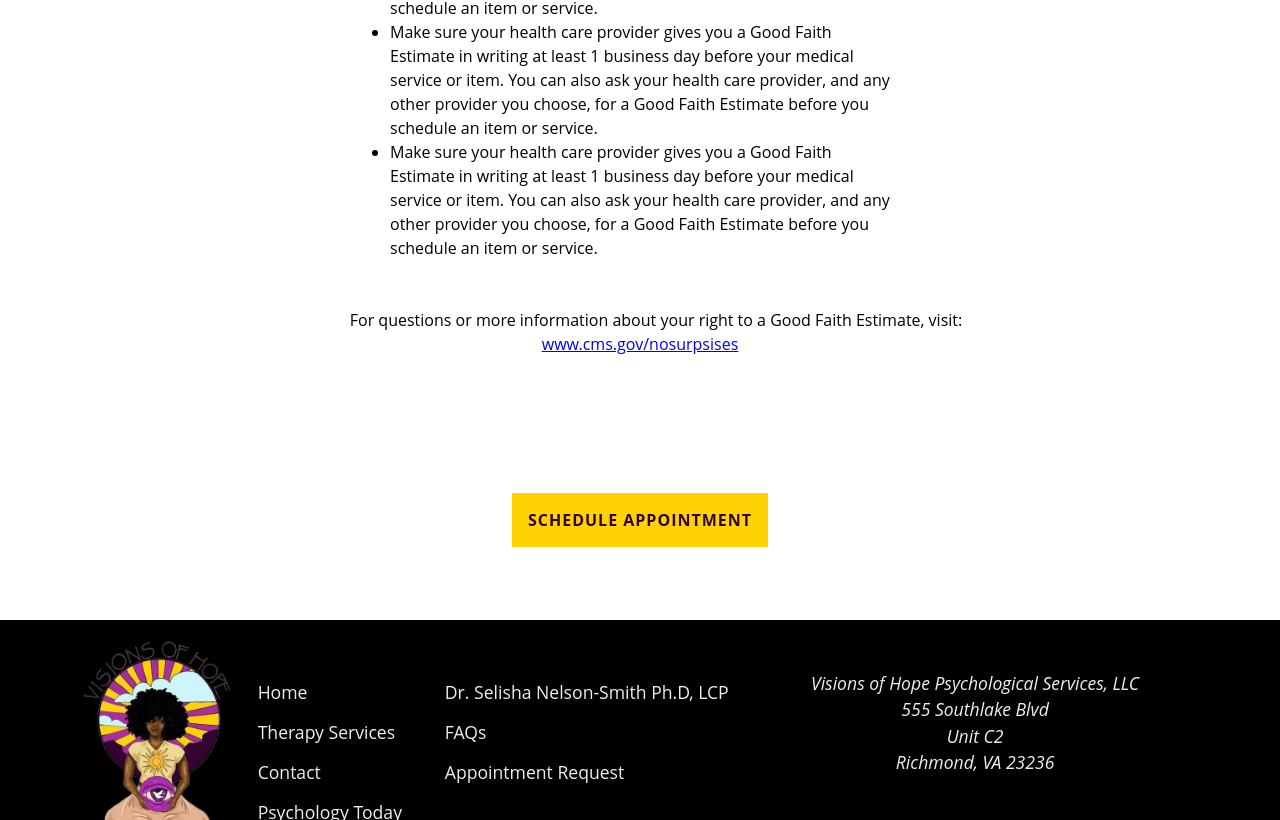
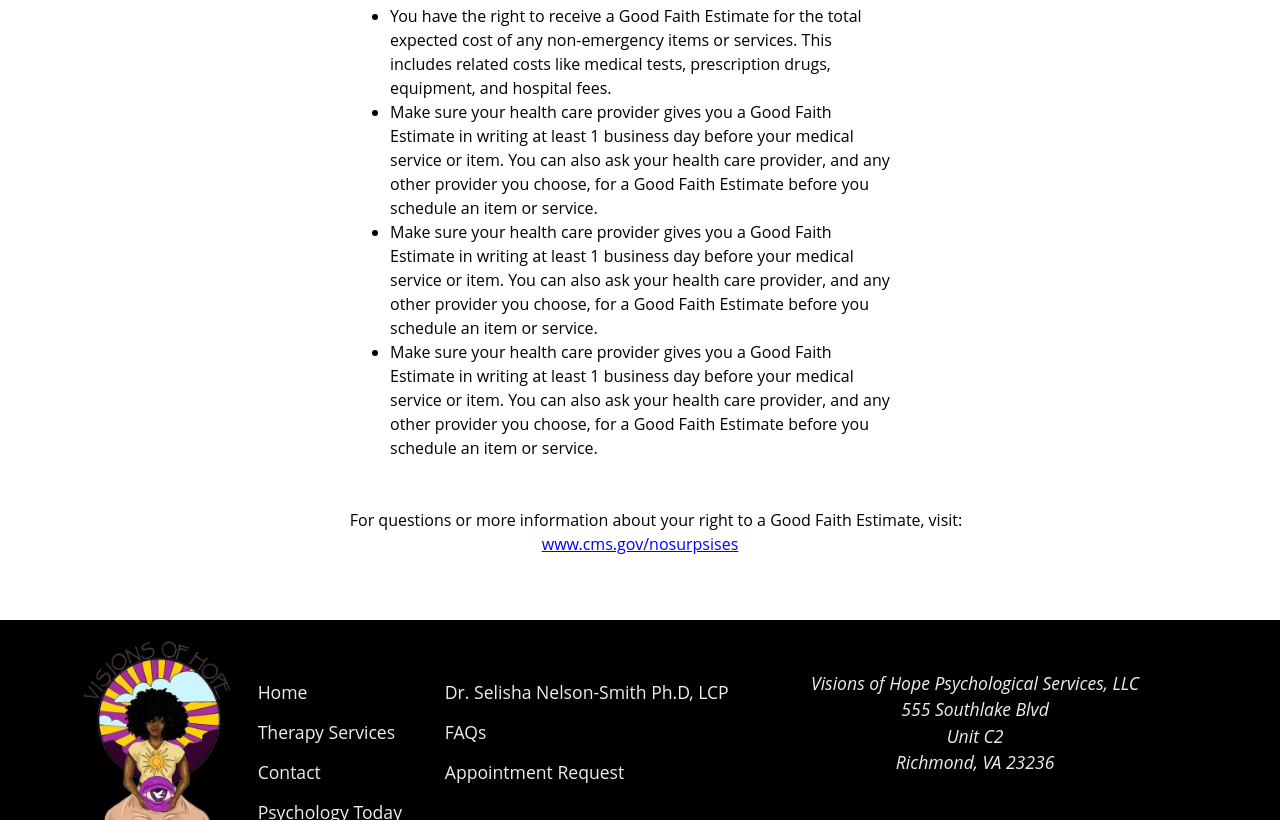
Before and after one commit to artsycoder533/vohps-next, a Next.js app: page /faqs in a window 1280 px wide. Shown: the part 2006-2826 px from the top of the page. Built offline with nearby package versions, Linux system fonts and the light colour scheme.

Commit message:
removed margin from cta button

```diff
--- a/components/CTA/style.js
+++ b/components/CTA/style.js
@@ -5,5 +5,5 @@ export const Container = styled.section`
   display: flex;
   justify-content: center;
   align-items: center;
-  margin-top: 4rem;
+  /* margin-top: 4rem; */
 `;
--- a/pages/faqs/index.js
+++ b/pages/faqs/index.js
@@ -14,6 +14,7 @@ const Faqs = () => {
           <Wrapper>
             <Title title="FAQs" />
             <AllFaqs />
+            <CallToAction />
             <Title title="No Surprises Act" />
             {noSurprises.map((text, index) => {
               return <p key={index}>{text}</p>;
@@ -45,7 +46,6 @@ const Faqs = () => {
 
         <BackToTopButton />
       </Container>
-      <CallToAction />
     </>
   );
 };
```
